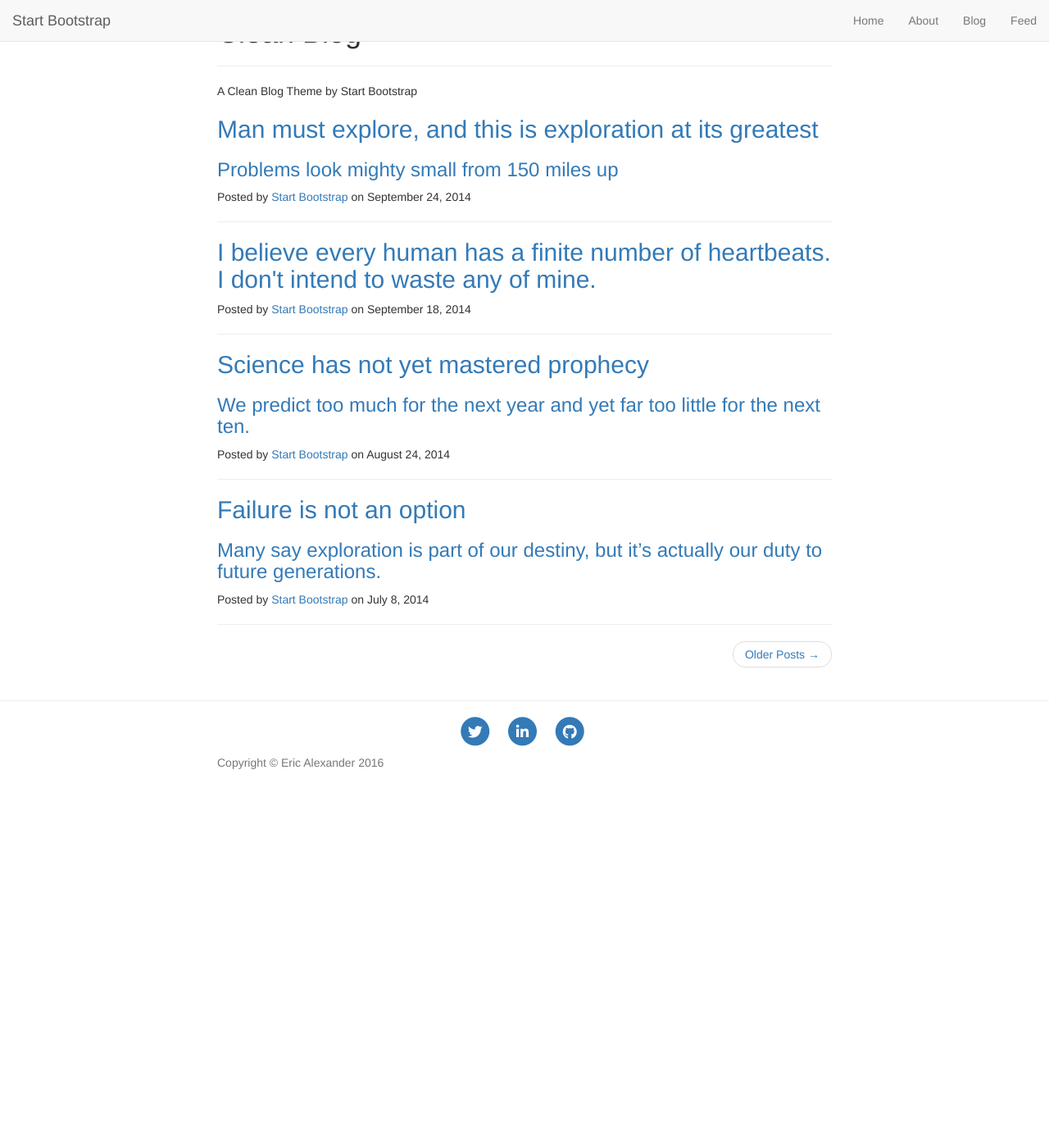
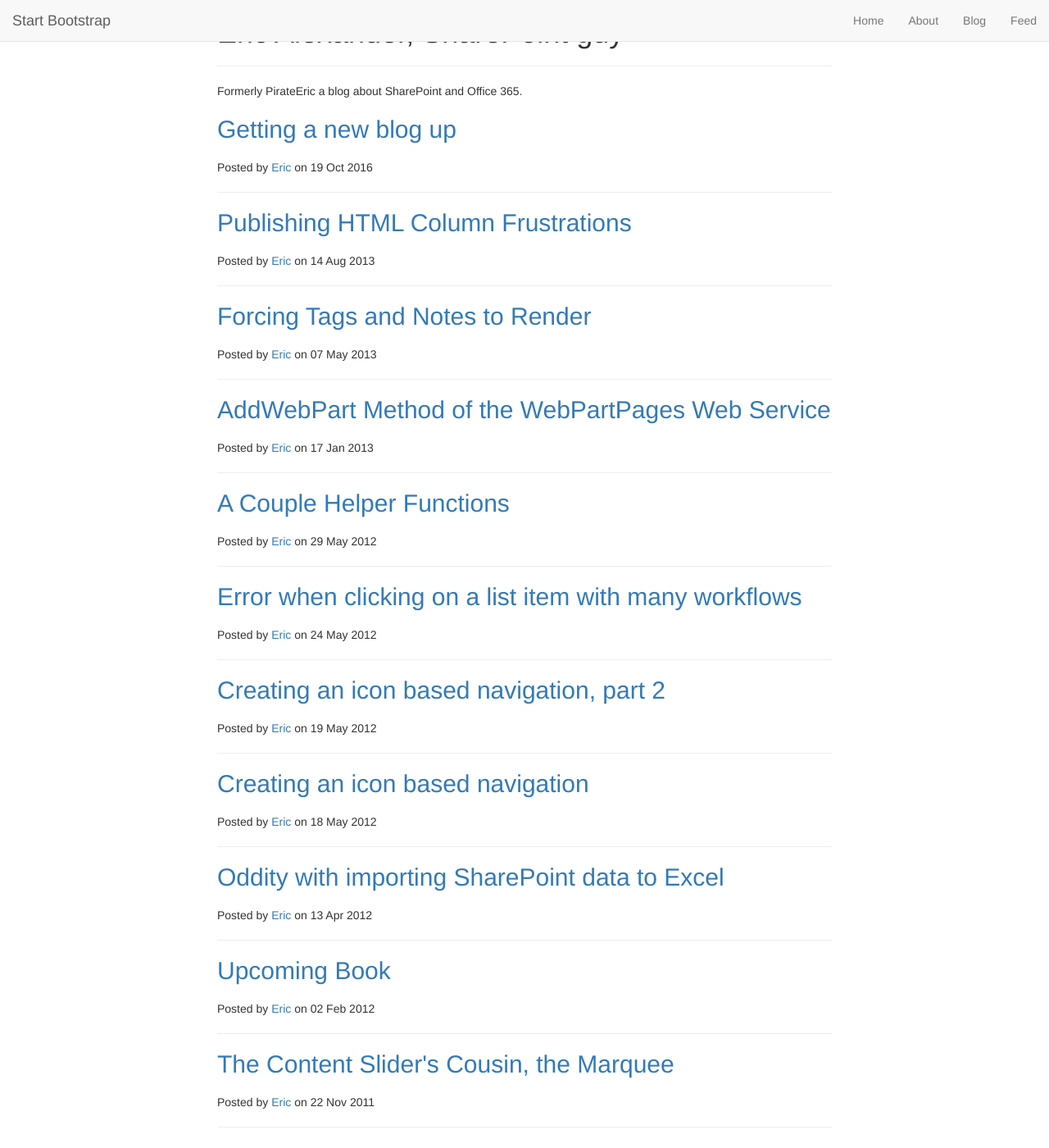
Before and after one commit to ejaya2/ejaya2.github.io, a Jekyll site: the page built from _posts/2011-07-29-Content-slider-update.md, in a window 1280 px wide and 1400 px high. Shown: the whole window at 82% size. Built offline with Jekyll 4.4.1, drawn with Linux system fonts in a browser that asks for light colours; nearby versions of some CDN libraries; library files that are not in the unit come from our copies; some of the changed text lies outside the part shown.

Commit message:
adjusting home page

```diff
--- a/_layouts/default.html
+++ b/_layouts/default.html
@@ -12,9 +12,9 @@
 					<div class="row">
 						<div class="col-lg-8 col-lg-offset-2 col-md-10 col-md-offset-1">
 							<div class="site-heading">
-								<h1>Clean Blog</h1>
+								<h1>Eric Alexander, SharePoint guy</h1>
 								<hr class="small">
-								<span class="subheading">A Clean Blog Theme by Start Bootstrap</span>
+								<span class="subheading">Formerly PirateEric a blog about SharePoint and Office 365.</span>
 							</div>
 						</div>
 					</div>
@@ -29,51 +29,20 @@
 			<div class="container">
 				<div class="row">
 					<div class="col-lg-8 col-lg-offset-2 col-md-10 col-md-offset-1">
-						<div class="post-preview">
-							<a href="post.html">
+						{% for post in site.posts %}
+							<div class="post-preview">
+							<a href="{{ post.url }}">
 								<h2 class="post-title">
-									Man must explore, and this is exploration at its greatest
+									{{ post.title }}
 								</h2>
 								<h3 class="post-subtitle">
-									Problems look mighty small from 150 miles up
+									{{ post.subtitle }}
 								</h3>
 							</a>
-							<p class="post-meta">Posted by <a href="#">Start Bootstrap</a> on September 24, 2014</p>
+							<p class="post-meta">Posted by <a href="#">{{ post.author }}</a> on {{ post.date | date_to_string }}</p>
 						</div>
 						<hr>
-						<div class="post-preview">
-							<a href="post.html">
-								<h2 class="post-title">
-									I believe every human has a finite number of heartbeats. I don't intend to waste any of mine.
-								</h2>
-							</a>
-							<p class="post-meta">Posted by <a href="#">Start Bootstrap</a> on September 18, 2014</p>
-						</div>
-						<hr>
-						<div class="post-preview">
-							<a href="post.html">
-								<h2 class="post-title">
-									Science has not yet mastered prophecy
-								</h2>
-								<h3 class="post-subtitle">
-									We predict too much for the next year and yet far too little for the next ten.
-								</h3>
-							</a>
-							<p class="post-meta">Posted by <a href="#">Start Bootstrap</a> on August 24, 2014</p>
-						</div>
-						<hr>
-						<div class="post-preview">
-							<a href="post.html">
-								<h2 class="post-title">
-									Failure is not an option
-								</h2>
-								<h3 class="post-subtitle">
-									Many say exploration is part of our destiny, but it’s actually our duty to future generations.
-								</h3>
-							</a>
-							<p class="post-meta">Posted by <a href="#">Start Bootstrap</a> on July 8, 2014</p>
-						</div>
-						<hr>
+						{% endfor %}
 						<!-- Pager -->
 						<ul class="pager">
 							<li class="next">
--- a/_posts/2011-07-29-Content-slider-update.md
+++ b/_posts/2011-07-29-Content-slider-update.md
@@ -1,6 +1,7 @@
 ---
 layout: post
 title: "Content slider update"
+subtitle: "Additional functionality for the content slider"
 date: 2011-07-29
 category: Development
 tags: Slider
```
